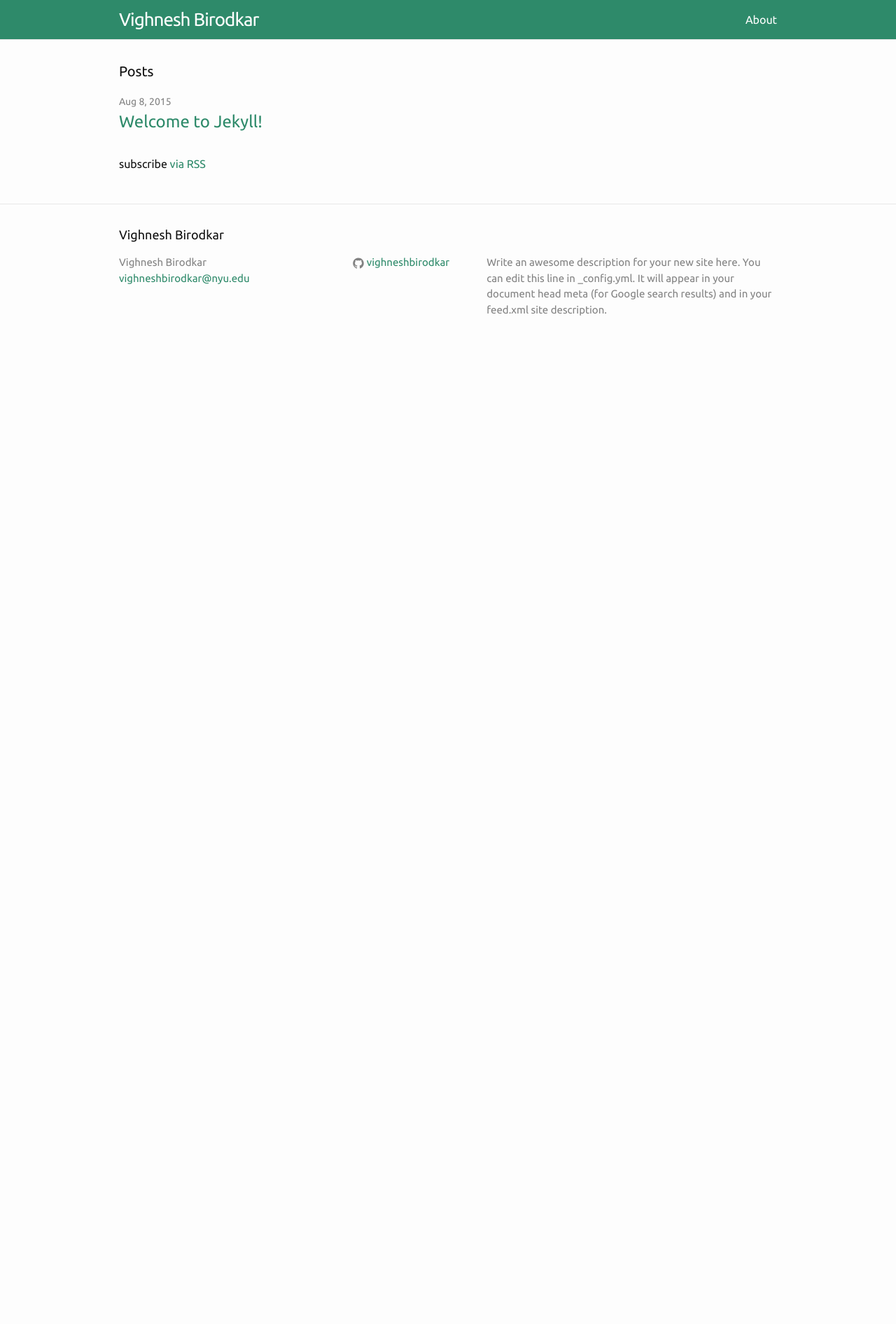
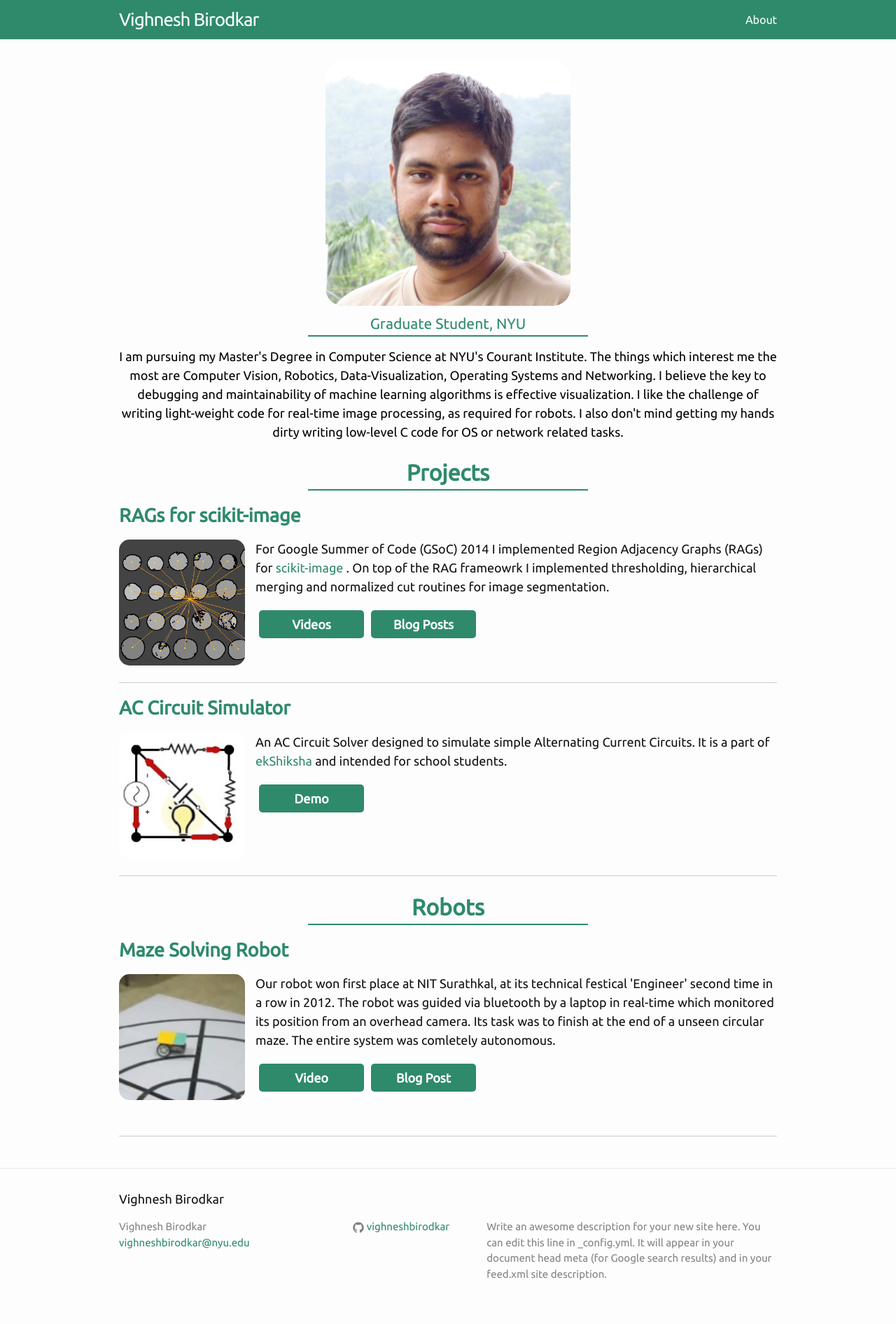
Before and after one commit to vighneshbirodkar/vighneshbirodkar.github.io, a Jekyll site: the page built from index.html, in a window 1280 px wide. Shown: the whole page at 70% size. Built offline with Jekyll 4.4.1, drawn with Linux system fonts in a browser that asks for light colours; before the commit the page ends 900 px from its top, so only the background shows below that.

Commit message:
Added some projects

```diff
--- a/_sass/_layout.scss
+++ b/_sass/_layout.scss
@@ -12,6 +12,100 @@
     position: relative;
 }
 
+.btn-link{
+    background-color:$brand-color;
+    float:left;
+    color:#fff;
+    width:150px;
+    height:40px;
+    line-height:40px;
+    margin:5px;
+    font-weight:bold;
+    border-radius:5px;
+    text-align:center;
+
+
+    &:hover{
+        background-color:#1C5441;
+
+    }
+
+
+}
+
+.project-img{
+
+    width:180px;
+    height:180px;
+    float:left;
+
+    margin-right:15px;
+    border-radius:15px;
+    border-width:0px;
+    border-style:solid;
+    border-color:$brand-color
+}
+
+.noul{
+
+    &:hover{
+        text-decoration: none;
+
+    }
+
+}
+
+.title{
+    color:$brand-color;
+    margin-top:20px;
+    text-align:center;
+}
+.project{
+    h2{
+        color:$brand-color;
+    }
+    font-size: 18px;
+
+    margin-bottom:15px;
+    border-bottom-style:solid;
+    border-bottom-width:1px;
+    border-bottom-color:#ccc;
+
+
+}
+.hline{
+    border-bottom-width: 2px;
+    border-bottom-style:solid;
+    width:400px;
+    border-bottom-color:$brand-color;
+    margin-left:auto;
+    margin-right:auto;
+}
+
+.designation{
+    padding-top:10px;
+    text-align:center;
+    font-size: 18px;
+    color:$brand-color;
+}
+
+
+.objective{
+
+    color:#000;
+}
+.dp {
+    border-style: solid;
+    border-color: $brand-color;
+    border-width: 0px;
+    overflow:hidden;
+    border-radius: 25px;
+    margin-left:auto;
+    margin-right:auto;
+    align:middle;
+    width:350px;
+    height:350px;
+}
 .site-title {
     font-size: 26px;
     line-height: 56px;
--- a/index.html
+++ b/index.html
@@ -4,20 +4,94 @@ layout: default
 
 <div class="home">
 
-  <h1 class="page-heading">Posts</h1>
 
-  <ul class="post-list">
-    {% for post in site.posts %}
-      <li>
-        <span class="post-meta">{{ post.date | date: "%b %-d, %Y" }}</span>
 
-        <h2>
-          <a class="post-link" href="{{ post.url | prepend: site.baseurl }}">{{ post.title }}</a>
-        </h2>
-      </li>
-    {% endfor %}
-  </ul>
 
-  <p class="rss-subscribe">subscribe <a href="{{ "/feed.xml" | prepend: site.baseurl }}">via RSS</a></p>
+
+
+  <div align="centre" class="dp">
+    <img  align="middle" src="images/dp.jpg" />
+  </div>
+
+  <div class="designation">
+    <h3 >Graduate Student, NYU
+        <div class="hline" ></div>
+    </h3>
+
+    <p class="objective">
+        I am pursuing my Master's Degree in Computer Science at NYU's
+        Courant Institute.
+        The things which interest me the most are Computer Vision, Robotics,
+        Data-Visualization, Operating Systems and Networking. I believe the key
+        to debugging and maintainability of machine learning algorithms is
+        effective visualization. I like the challenge of writing light-weight
+        code for real-time image processing, as required for robots. I also
+        don't mind getting my hands dirty writing low-level C code for OS or
+        network related tasks.
+    </p>
+  </div>
+
+  <div class="title" >
+    <h1><strong> Projects </strong> <div class="hline" ></div> </h1>
+  </div>
+  <div class="project">
+    <h2> <strong> RAGs for scikit-image </strong>  </h2>
+    <img class="project-img" src="/images/rag_coins.jpg"/>
+    <p>For Google Summer of Code (GSoC) 2014 I implemented Region Adjacency Graphs
+    (RAGs) for <a href="http://scikit-image.org/">scikit-image </a>. On top of
+    the RAG frameowrk I implemented thresholding, hierarchical merging and
+    normalized cut routines for image segmentation.
+    </p>
+
+    <a class="noul" href="https://www.youtube.com/playlist?list=PLKv8dAEiRFBBhv7Yu5vsAYD0KwRpcauGO">
+        <div class="btn-link">Videos</div>
+    </a>
+    <a class="noul" href="https://vcansimplify.wordpress.com/tag/gsoc/">
+        <div class="btn-link">Blog Posts</div>
+    </a>
+
+    <br/><br/><br/><br/>
+  </div>
+
+  <div class="project">
+    <h2> <strong> AC Circuit Simulator </strong>  </h2>
+    <img class="project-img" src="/images/ac.jpg"/>
+    <p>An AC Circuit Solver designed to simulate simple Alternating Current
+        Circuits. It is a part of <a href="http://www.ekshiksha.org.in/">ekShiksha</a>
+            and intended for school students.
+    </p>
+
+    <a class="noul" href="http://www.ekshiksha.org.in/pages/playswf.jsp?id=311&mode=demo">
+        <div class="btn-link">Demo</div>
+    </a>
+
+    <br/><br/><br/><br/><br/>
+  </div>
+
+
+  <div class="title" >
+    <h1><strong> Robots </strong> <div class="hline" ></div> </h1>
+  </div>
+  <div class="project">
+    <h2> <strong> Maze Solving Robot </strong>  </h2>
+    <img class="project-img" src="/images/robot_maze.jpg"/>
+    <p>Our robot won first place at NIT Surathkal, at its technical festical
+        'Engineer' second time in a row in 2012. The robot was guided via
+        bluetooth by a laptop in real-time which monitored its position from an
+        overhead camera. Its task was to finish at the end of a unseen circular
+        maze. The entire system was comletely autonomous.
+    </p>
+
+    <a class="noul" href="https://www.youtube.com/watch?v=KleMLYbjO3E">
+        <div class="btn-link">Video</div>
+    </a>
+    <a class="noul" href="https://vcansimplify.wordpress.com/2013/04/09/solving-mazes-like-a-boss/">
+        <div class="btn-link">Blog Post</div>
+    </a>
+    <br/><br/><br/><br/>
+  </div>
+
+
+  </div>
 
 </div>
```
Also changed, not shown: images/ac.jpg (added), images/dp.jpg, images/rag_coins.jpg (added), images/robot_maze.jpg (added).
